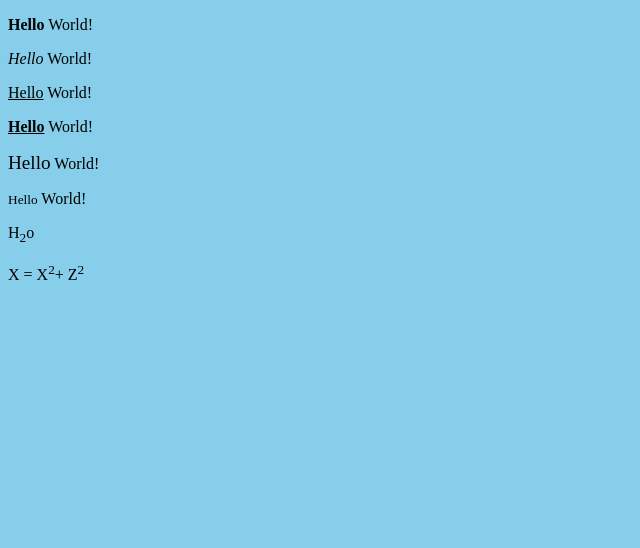
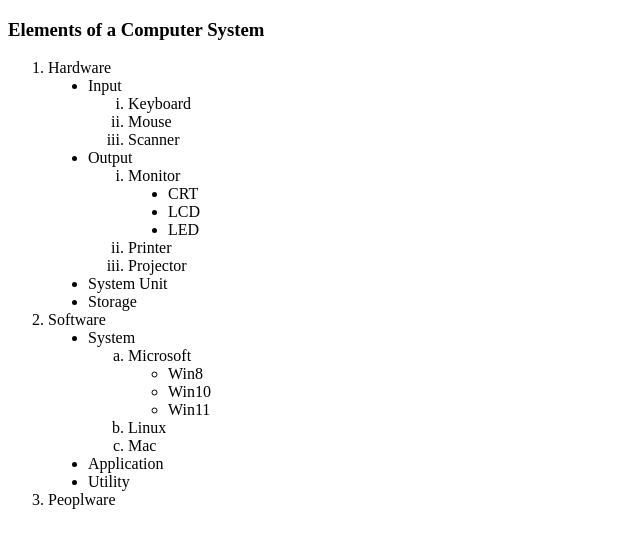
Before and after one commit to AlyshaBaisac/webproject3B, a plain HTML site: page indext.html in a window 1280 px wide. Shown: the whole page, without its empty margins (0-640 px from the left). Drawn offline with Linux system fonts and the light colour scheme.

Commit message:
Elements of a Computer System

```diff
--- a/indext.html
+++ b/indext.html
@@ -6,15 +6,59 @@
     <meta name="viewport" content="width=device-width, initial-scale=1.0">
     <title>Document</title>
 </head>
-<body = bgcolor="skyblue">
-    <p><b>Hello</b> World!</p>
+<body>
+    <!-- <p><b>Hello</b> World!</p>
     <p><i>Hello</i> World!</p>
     <p><u>Hello</u> World!</p>
     <p><b><u>Hello</u></b> World!</p>
     <p><big>Hello</big> World!</p>
     <p><small>Hello</small> World!</p>
     <p>H<sub>2</sub>o</p>
-    <p>X = X<sup>2</sup>+ Z<sup>2</sup></p>
+    <p>X = X<sup>2</sup>+ Z<sup>2</sup></p> -->
+
+    <h3>Elements of a Computer System</h3>
+    <ol>
+        <li>Hardware</li>
+            <ul type = disc>
+                <li>Input</li>
+                    <ol type = "i">
+                        <li>Keyboard</li>
+                        <li>Mouse</li>
+                        <li>Scanner</li>
+                    </ol>
+                <li>Output</li>
+                    <ol type = "i">
+                        <li>Monitor</li>
+                            <ul type = disc>
+                                <li>CRT</li>
+                                <li>LCD</li>
+                                <li>LED</li>
+                            </ul>
+                        <li>Printer</li>
+                        <li>Projector</li>
+                    </ol>
+                <li>System Unit</li>
+                <li>Storage</li>
+            </ul>
+        <li>Software</li>
+            <ul type = disc>
+                <li>System</li>
+                    <ol type = "a">
+                        <li>Microsoft</li>
+                            <ul type = circle>
+                                <li>Win8</li>
+                                <li>Win10</li>
+                                <li>Win11</li>
+                            </ul>
+                        <li>Linux</li>
+                        <li>Mac</li>
+                    </ol>
+                <li>Application</li>
+                <li>Utility</li>
+            </ul>
+        <li>Peoplware</li>
+    </ol>
+
 
 </body>
 </html>
```
